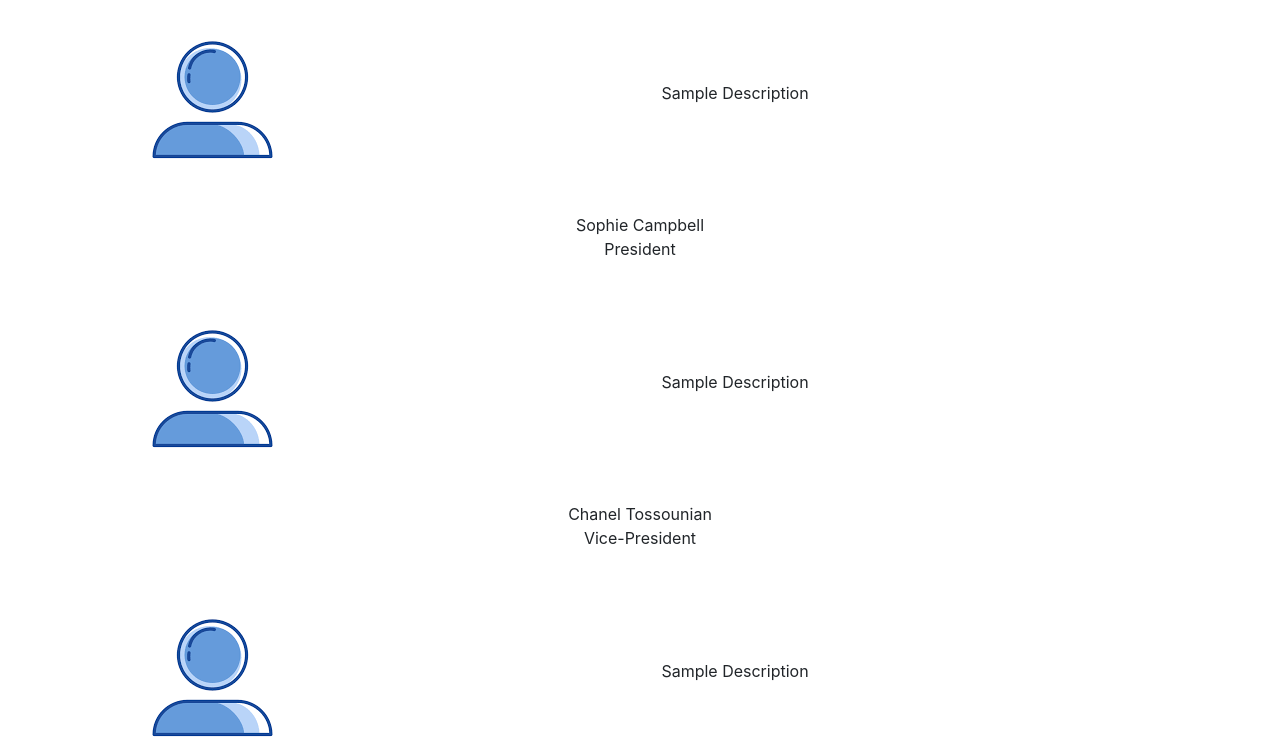
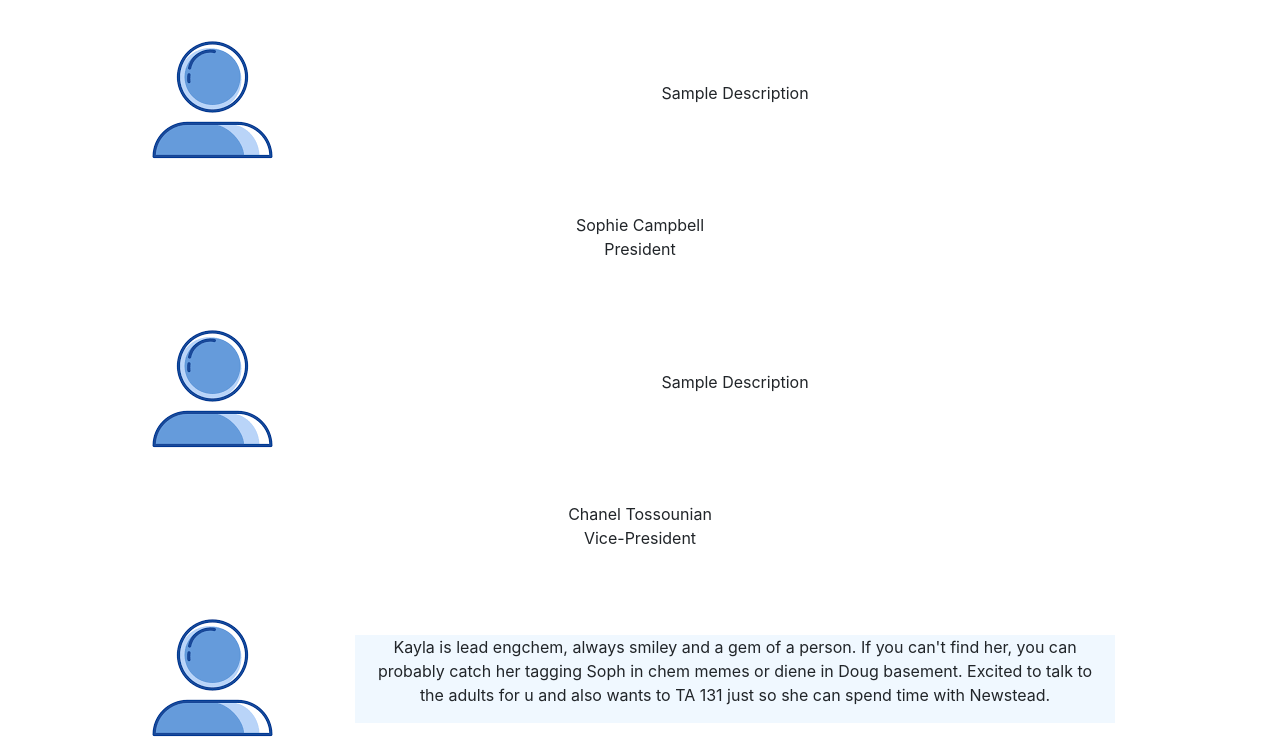
Before and after one commit to sci20/sci20.github.io, a plain HTML site: page pages/yearExec.html in a window 1280 px wide. Shown: the part 74-813 px from the top of the page. Drawn offline with nearby package versions, Linux system fonts and the light colour scheme.

Commit message:
updated kayla's description

```diff
--- a/pages/yearExec.html
+++ b/pages/yearExec.html
@@ -102,8 +102,8 @@
                 <div class="col-sm-3 text-center">
                     <img src="/images/800x800-avatar.png" alt="Kayla Walker: Faculty Board">
                 </div>
-                <div class="col-sm-8 text-center">
-                    <p>Sample Description</p>
+                <div class="col-sm-8 text-center" style="background-color: aliceblue">
+                    <p class="">Kayla is lead engchem, always smiley and a gem of a person. If you can't find her, you can probably catch her tagging Soph in chem memes or diene in Doug basement. Excited to talk to the adults for u and also wants to TA 131 just so she can spend time with Newstead.</p>
                 </div>
             </div>
             <div class="row">
```
